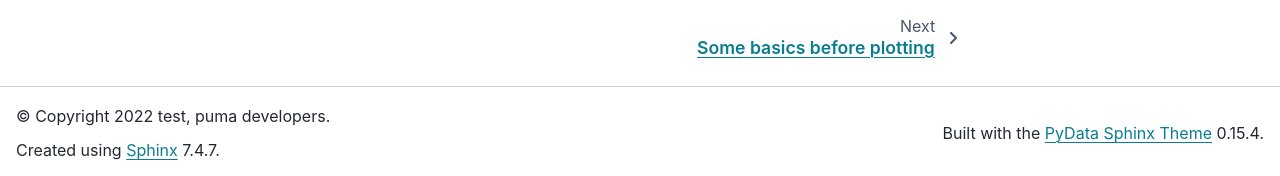
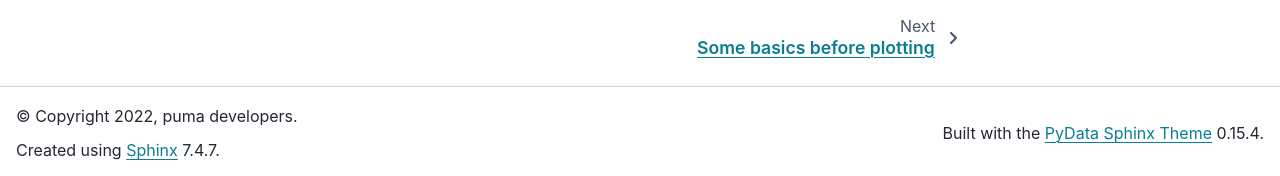
Before and after one commit to umami-hep/puma, a Sphinx documentation site: the page built from docs/source/index.rst, in a window 1280 px wide and 900 px high, scrolled down 1355 px. Shown: the part 721-897 px from the top of the window. Built offline with Sphinx 7.4.7 and the PyData theme 0.15.4, drawn with Linux system fonts in a browser that asks for light colours.

Commit message:
revert test entries

```diff
--- a/docs/source/conf.py
+++ b/docs/source/conf.py
@@ -1,4 +1,3 @@
-# Test
 # Configuration file for the Sphinx documentation builder.
 #
 # This file only contains a selection of the most common options. For a full
@@ -20,7 +19,7 @@ sys.path.insert(0, os.path.abspath("../../puma"))
 # -- Project information -----------------------------------------------------
 
 project = "puma"
-copyright = "2022 test, puma developers"
+copyright = "2022, puma developers"
 author = "puma developers"
 
 # The full version, including alpha/beta/rc tags
```
